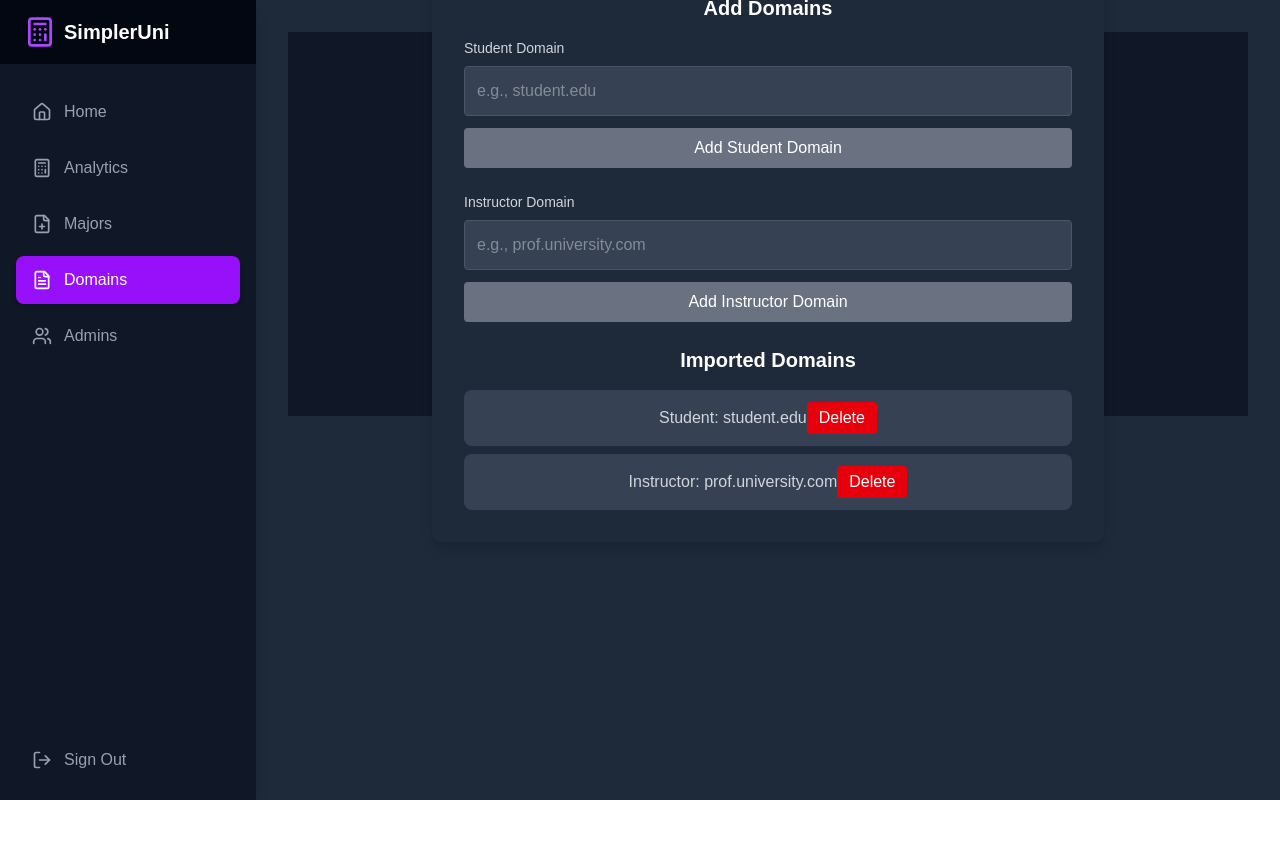
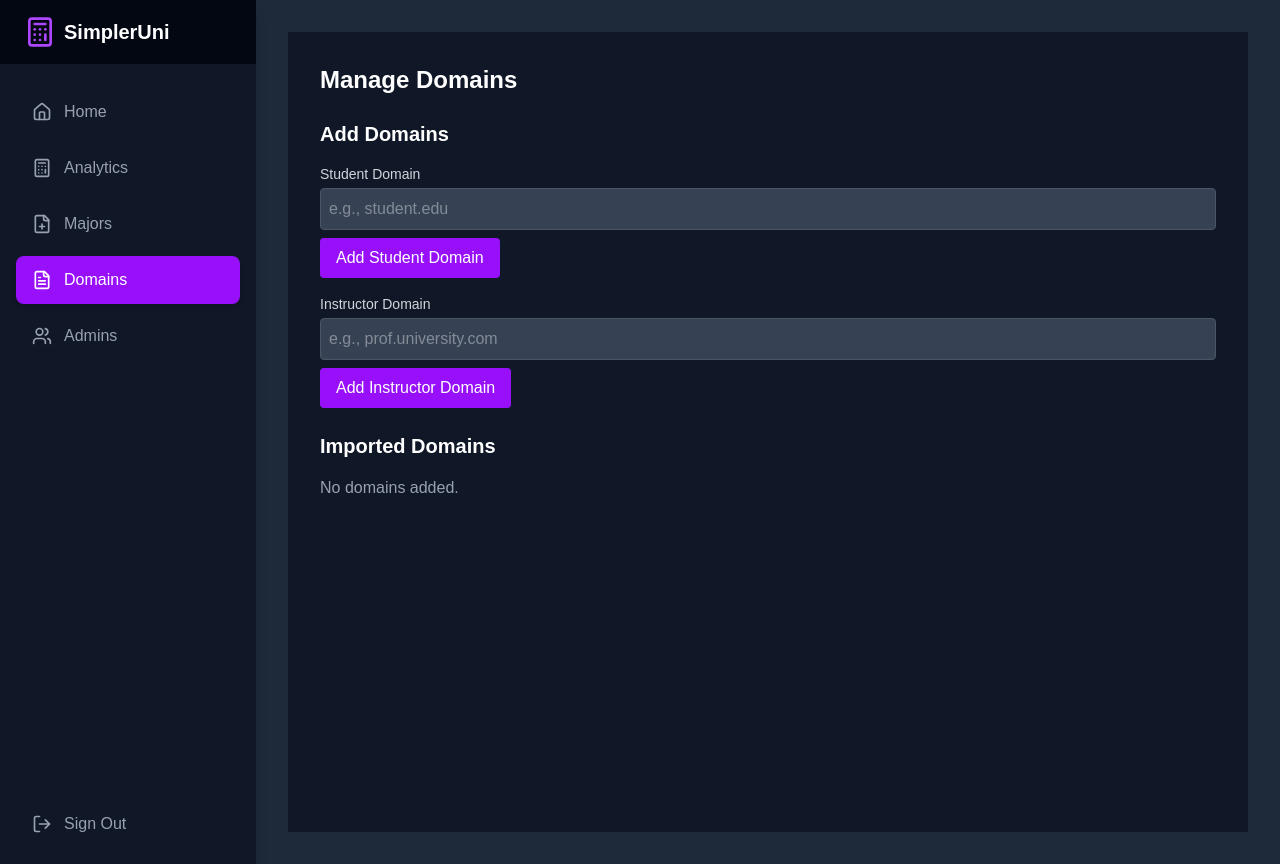
Before and after one commit to Mohamadmourad/SimplerUni, a Next.js app in the folder client/web/: page /dashboard/domains in a window 1280 px wide. Before the commit the page ends 800 px from the top, so only its background shows below. Built offline with nearby package versions, Linux system fonts and the light colour scheme.

Commit message:
feat: enhance domain management by disabling input and button for existing domains

```diff
--- a/client/web/app/dashboard/domains/page.jsx
+++ b/client/web/app/dashboard/domains/page.jsx
@@ -1,21 +1,16 @@
 "use client";
-
 import { useState } from "react";
 
 export default function DomainsPage() {
   const [studentDomain, setStudentDomain] = useState("");
   const [instructorDomain, setInstructorDomain] = useState("");
-
-  const [domains, setDomains] = useState([
-    { type: "Student", domain: "student.edu" },
-    { type: "Instructor", domain: "prof.university.com" },
-  ]);
+  const [domains, setDomains] = useState([]); // Initialize as an array
 
   const handleAddDomain = (type) => {
-    if (type === "Student" && studentDomain.trim() && !domains.some(d => d.type === "Student")) {
+    if (type === "Student" && studentDomain.trim()) {
       setDomains([...domains, { type, domain: studentDomain.trim() }]);
       setStudentDomain("");
-    } else if (type === "Instructor" && instructorDomain.trim() && !domains.some(d => d.type === "Instructor")) {
+    } else if (type === "Instructor" && instructorDomain.trim()) {
       setDomains([...domains, { type, domain: instructorDomain.trim() }]);
       setInstructorDomain("");
     }
@@ -25,57 +20,66 @@ export default function DomainsPage() {
     setDomains(domains.filter((_, i) => i !== index));
   };
 
+  // Check if a student or instructor domain already exists
+  const hasStudentDomain = domains.some((d) => d.type === "Student");
+  const hasInstructorDomain = domains.some((d) => d.type === "Instructor");
+
   return (
-    <div className="w-full h-96 flex items-center justify-center p-8 bg-gray-900 text-gray-300">
-      <div className="max-w-2xl w-full bg-gray-800 p-8 rounded-lg shadow-lg">
-        <h1 className="text-2xl font-bold mb-6 text-white text-center">Manage Domains</h1>
+    <div className="min-h-screen p-8 bg-gray-900 text-gray-300">
+      <h1 className="text-2xl font-bold mb-6 text-white">Manage Domains</h1>
 
-        <h2 className="text-xl font-semibold mb-4 text-white text-center">Add Domains</h2>
+      <h2 className="text-xl font-semibold mb-4 text-white">Add Domains</h2>
 
       {/* Student Domain */}
-        <div className="mb-6">
-          <label className="block text-sm mb-2">Student Domain</label>
+      <div className="mb-4">
+        <label className="block text-sm mb-1">Student Domain</label>
         <input
           type="text"
           value={studentDomain}
           onChange={(e) => setStudentDomain(e.target.value)}
-            className="w-full p-3 rounded bg-gray-700 border border-gray-600 focus:ring-2 focus:ring-purple-500"
+          className="w-full p-2 rounded bg-gray-700 border border-gray-600 focus:ring-2 focus:ring-purple-500"
           placeholder="e.g., student.edu"
+          disabled={hasStudentDomain} // Disable input if a student domain exists
         />
         <button
           onClick={() => handleAddDomain("Student")}
-            disabled={domains.some(d => d.type === "Student")}
-            className="mt-3 w-full px-4 py-2 bg-purple-600 text-white rounded hover:bg-purple-700 disabled:bg-gray-500"
+          className={`mt-2 px-4 py-2 rounded ${
+            hasStudentDomain ? "bg-gray-500 cursor-not-allowed" : "bg-purple-600 hover:bg-purple-700 text-white"
+          }`}
+          disabled={hasStudentDomain} // Disable button if a student domain exists
         >
           Add Student Domain
         </button>
       </div>
 
       {/* Instructor Domain */}
-        <div className="mb-6">
-          <label className="block text-sm mb-2">Instructor Domain</label>
+      <div>
+        <label className="block text-sm mb-1">Instructor Domain</label>
         <input
           type="text"
           value={instructorDomain}
           onChange={(e) => setInstructorDomain(e.target.value)}
-            className="w-full p-3 rounded bg-gray-700 border border-gray-600 focus:ring-2 focus:ring-purple-500"
+          className="w-full p-2 rounded bg-gray-700 border border-gray-600 focus:ring-2 focus:ring-purple-500"
           placeholder="e.g., prof.university.com"
+          disabled={hasInstructorDomain} // Disable input if an instructor domain exists
         />
         <button
           onClick={() => handleAddDomain("Instructor")}
-            disabled={domains.some(d => d.type === "Instructor")}
-            className="mt-3 w-full px-4 py-2 bg-purple-600 text-white rounded hover:bg-purple-700 disabled:bg-gray-500"
+          className={`mt-2 px-4 py-2 rounded ${
+            hasInstructorDomain ? "bg-gray-500 cursor-not-allowed" : "bg-purple-600 hover:bg-purple-700 text-white"
+          }`}
+          disabled={hasInstructorDomain} // Disable button if an instructor domain exists
         >
           Add Instructor Domain
         </button>
       </div>
 
       {/* Domains List */}
-        <h2 className="text-xl font-semibold mt-6 mb-4 text-white text-center">Imported Domains</h2>
+      <h2 className="text-xl font-semibold mt-6 mb-4 text-white">Imported Domains</h2>
       <div className="space-y-2">
         {domains.length > 0 ? (
           domains.map((d, index) => (
-              <div key={index} className="flex justify-center items-center p-3 bg-gray-700 rounded-lg">
+            <div key={index} className="flex justify-between items-center p-3 bg-gray-700 rounded-lg">
               <span className="text-gray-300">{d.type}: {d.domain}</span>
               <button
                 onClick={() => handleDeleteDomain(index)}
@@ -85,8 +89,9 @@ export default function DomainsPage() {
               </button>
             </div>
           ))
-          ) : null}
-        </div>
+        ) : (
+          <p className="text-gray-400">No domains added.</p>
+        )}
       </div>
     </div>
   );
```
Lines whose indentation alone changed are shown as unchanged.
